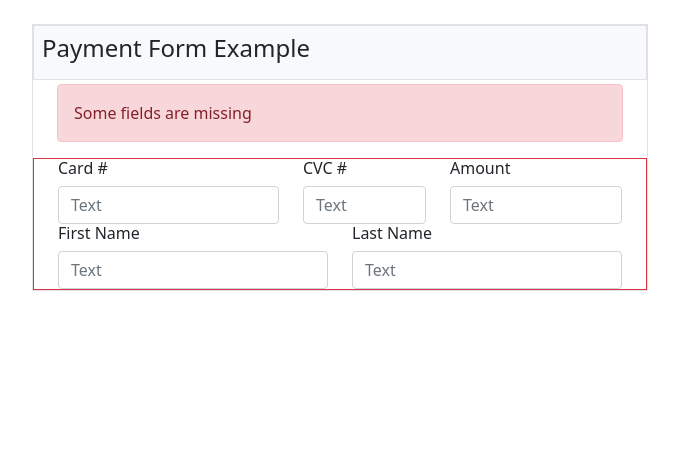
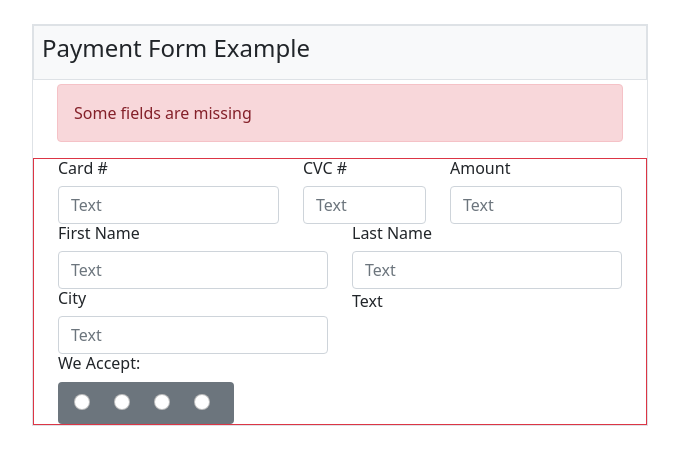
Before and after one commit to fluffbutt1/Miami88-HTML5-Forms-Oliver-Simkovsky-Fork, a plain HTML site: page index.html in a window 1280 px wide. Shown: the whole page, without its empty margins (300-979 px from the left). Drawn offline with nearby package versions, Linux system fonts and the light colour scheme.

Commit message:
added more content

```diff
--- a/index.html
+++ b/index.html
@@ -30,26 +30,70 @@
           <div class="row">
             <div class="col-5">
               <h6>Card #</h6>
-                <input type="text" class="form-control" placeholder="Text">
+              <input type="text" class="form-control" placeholder="Text" />
             </div>
             <div class="col-3">
               <h6>CVC #</h6>
-                <input type="text" class="form-control" placeholder="Text">
+              <input type="text" class="form-control" placeholder="Text" />
             </div>
             <div class="col-4">
               <h6>Amount</h6>
-                <input type="text" class="form-control" placeholder="Text">
+              <input type="text" class="form-control" placeholder="Text" />
             </div>
           </div>
           <div class="row">
             <div class="col-6">
               <h6>First Name</h6>
-                <input type="text" class="form-control" placeholder="Text">
+              <input type="text" class="form-control" placeholder="Text" />
             </div>
             <div class="col-6">
               <h6>Last Name</h6>
-                <input type="text" class="form-control" placeholder="Text">
+              <input type="text" class="form-control" placeholder="Text" />
             </div>
+          </div>
+          <div class="row">
+            <div class="col-6">
+              <h6>City</h6>
+              <input type="text" class="form-control" placeholder="Text" />
+              <h6>We Accept:</h6>
+              <div
+                class="bg-secondary rounded px-3 py-2 d-inline-flex align-items-center gap-3"
+              >
+                <div class="form-check">
+                  <input
+                    class="form-check-input"
+                    type="radio"
+                    name="payment"
+                    id="dot1"
+                  />
+                </div>
+                <div class="form-check">
+                  <input
+                    class="form-check-input"
+                    type="radio"
+                    name="payment"
+                    id="dot1"
+                  />
+                </div>
+                <div class="form-check">
+                  <input
+                    class="form-check-input"
+                    type="radio"
+                    name="payment"
+                    id="dot1"
+                  />
+                </div>
+                <div class="form-check">
+                  <input
+                    class="form-check-input"
+                    type="radio"
+                    name="payment"
+                    id="dot1"
+                  />
+                </div>
+              </div>
+            </div>
+            <div class="col-6">Text</div>
           </div>
         </div>
       </div>
```
Lines whose indentation alone changed are shown as unchanged.
